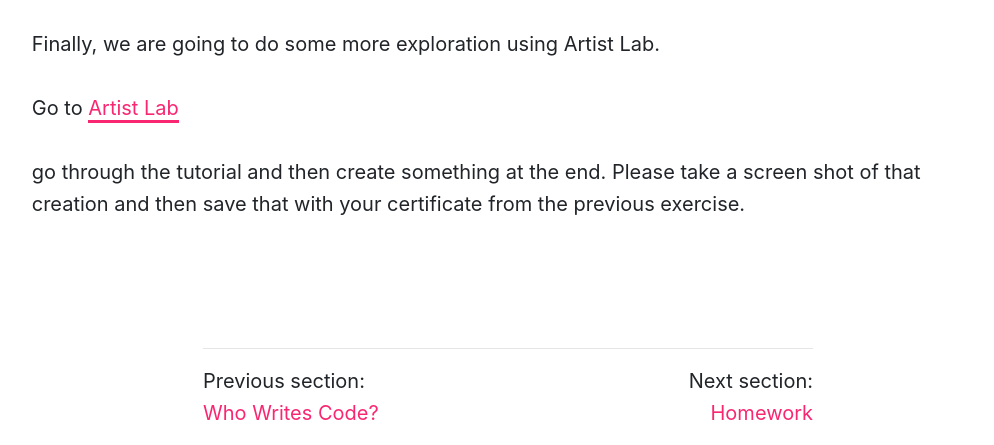
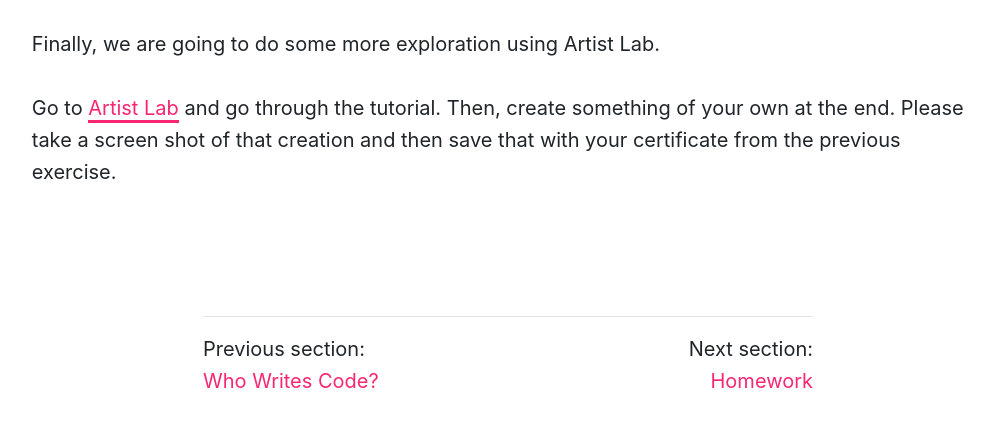
Before and after one commit to Montana-Media-Arts/120_CreativeCoding1-Fall2020, a Jekyll site: the page built from modules/week-2/_posts/2017-01-07-codeorg.md, in a window 1280 px wide and 900 px high, scrolled down 3019 px, cut to the strip 455-900 px from the top of the window. Shown: the whole strip, without its empty margins (132-1126 px from the left). Built offline with Jekyll 4.4.1, drawn with Linux system fonts in a browser that asks for light colours; nearby versions of some CDN libraries; after the commit the page ends 3887 px from its top, so only the background shows below that.

Commit message:
Update 2017-01-07-codeorg.md

```diff
--- a/modules/week-2/_posts/2017-01-07-codeorg.md
+++ b/modules/week-2/_posts/2017-01-07-codeorg.md
@@ -29,6 +29,4 @@ Once you are done, don't forget to save your certificate.  Just take a screen sh
 
 Finally, we are going to do some more exploration using Artist Lab.
 
-Go to <a href="https://studio.code.org/s/artist/stage/1/puzzle/1" target="_new">Artist Lab</a>
-
-go through the tutorial and then create something at the end. Please take a screen shot of that creation and then save that with your certificate from the previous exercise.
+Go to <a href="https://studio.code.org/s/artist/stage/1/puzzle/1" target="_new">Artist Lab</a> and go through the tutorial. Then, create something of your own at the end. Please take a screen shot of that creation and then save that with your certificate from the previous exercise.
```
